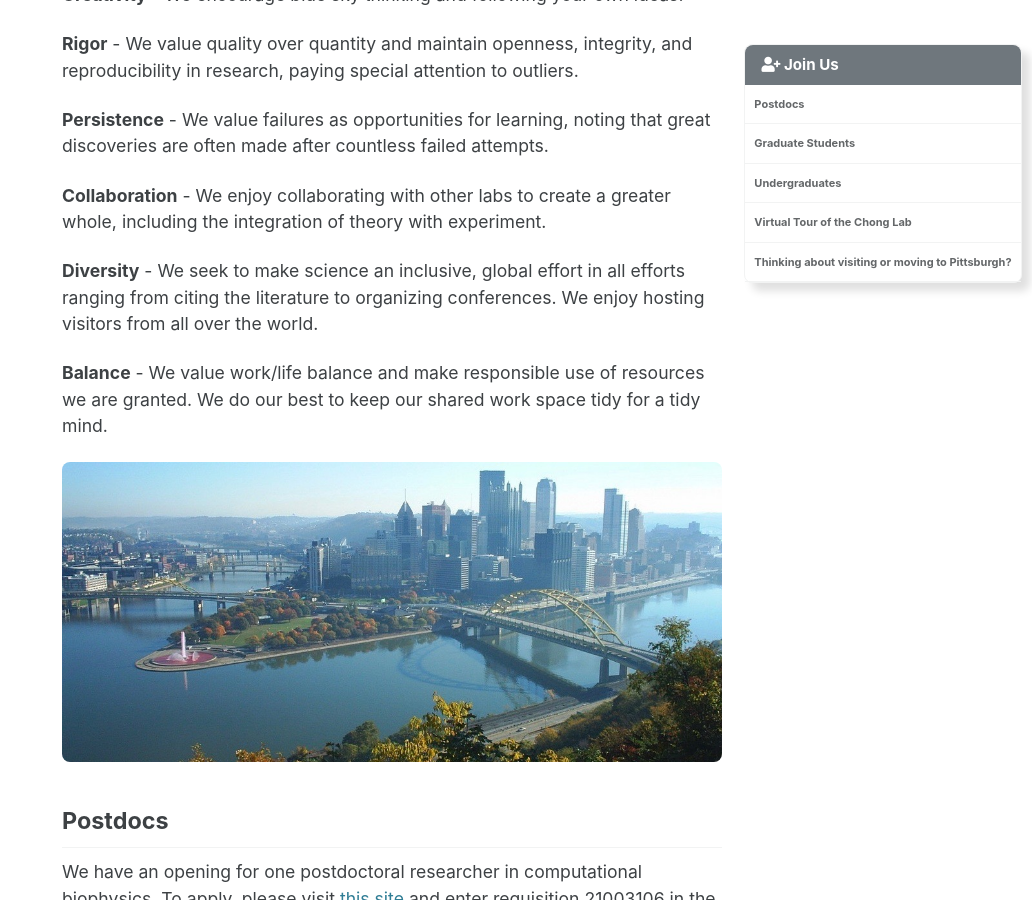
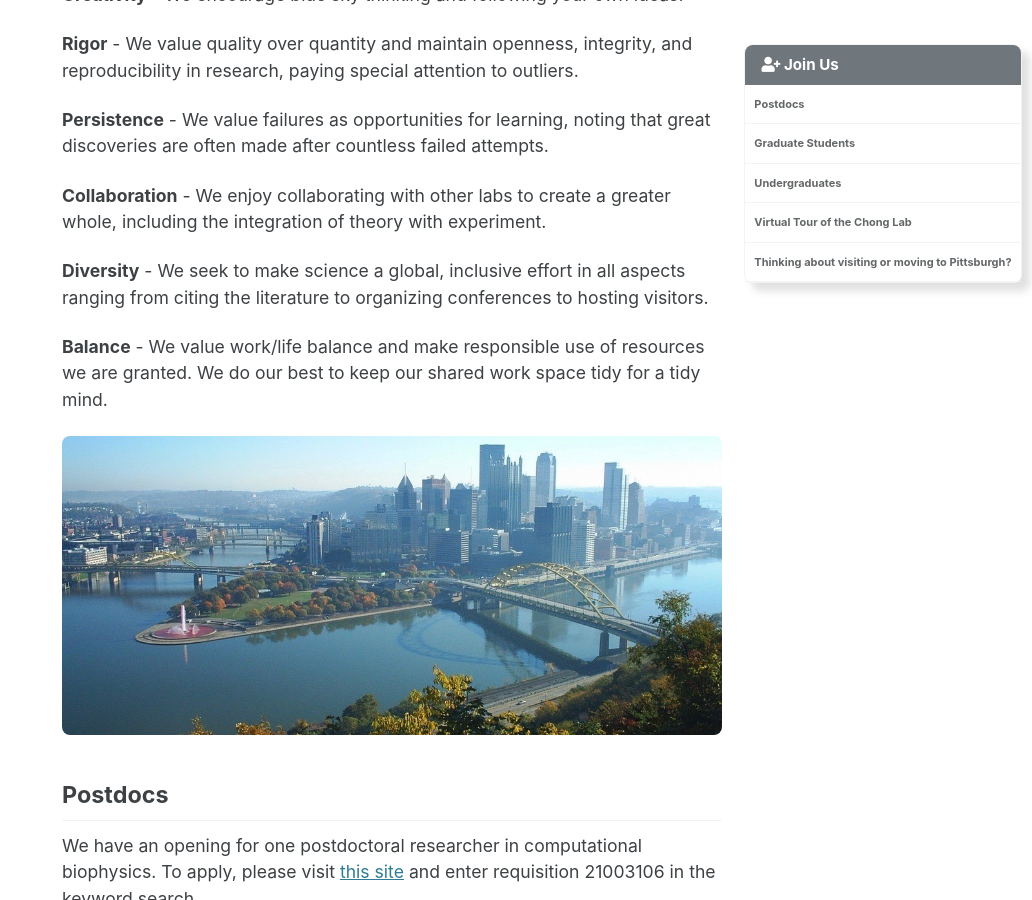
Before and after one commit to darianyang/mm-github-pages-test, a Jekyll site: the page built from _pages/join_us.md, in a window 1280 px wide and 900 px high, scrolled down 413 px. Shown: the whole window, without its empty margins (248-1280 px from the left). Built offline with Jekyll 4.4.1, drawn with Linux system fonts in a browser that asks for light colours; cached includes are drawn as plain includes.

Commit message:
Update join_us.md

```diff
--- a/_pages/join_us.md
+++ b/_pages/join_us.md
@@ -21,7 +21,7 @@ Join us in our scientific adventures! We welcome applications from prospective p
 
 **Collaboration** - We enjoy collaborating with other labs to create a greater whole, including the integration of theory with experiment.
 
-**Diversity** - We seek to make science an inclusive, global effort in all efforts ranging from citing the literature to organizing conferences. We enjoy hosting visitors from all over the world.
+**Diversity** - We seek to make science a global, inclusive effort in all aspects ranging from citing the literature to organizing conferences to hosting visitors.
 
 **Balance** - We value work/life balance and make responsible use of resources we are granted. We do our best to keep our shared work space tidy for a tidy mind.
 
```
